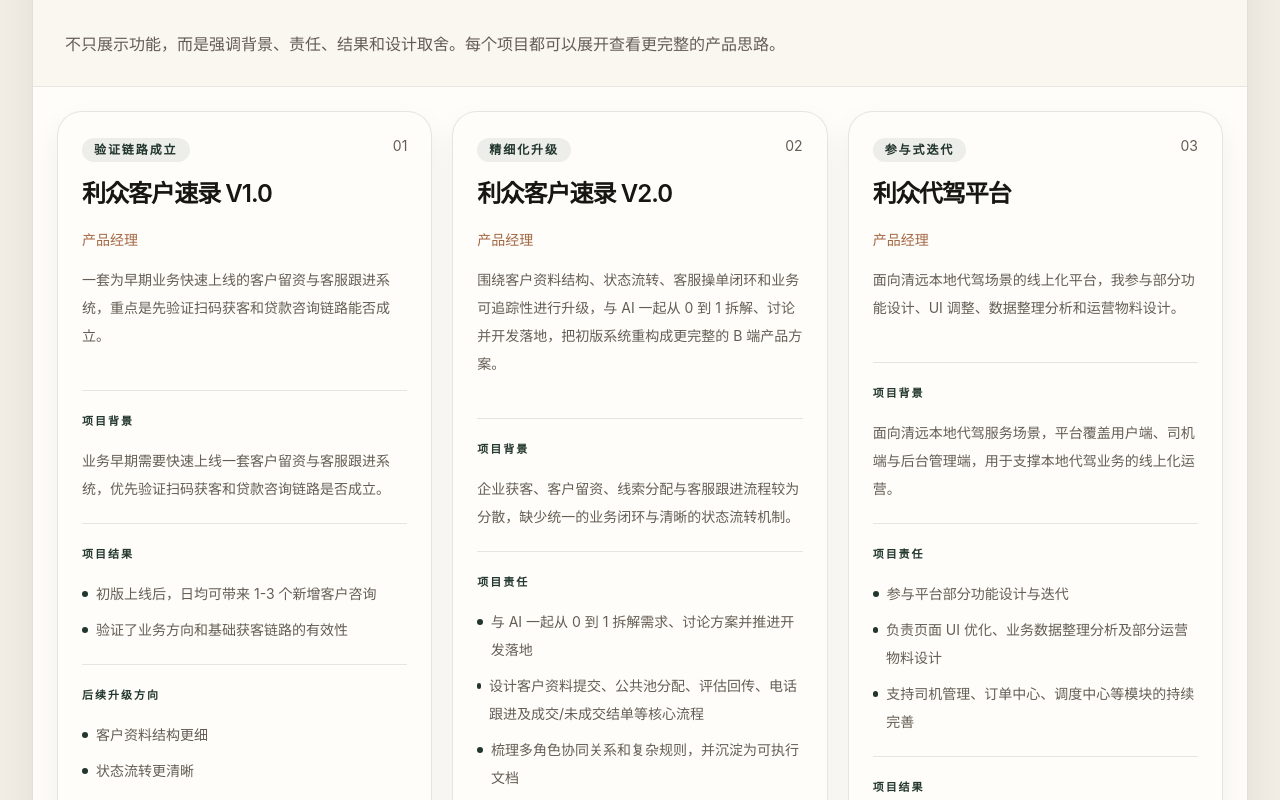
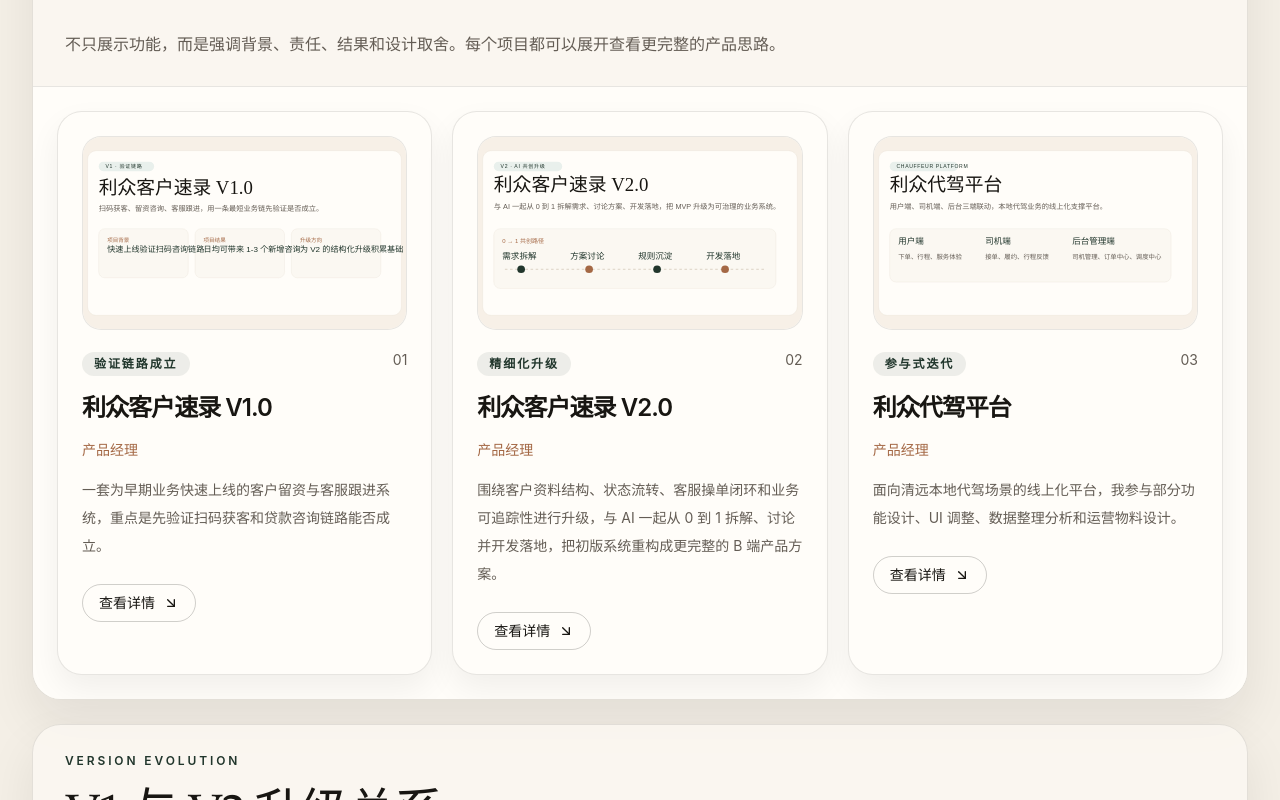
Before and after one commit to zzzgitdx/resume, a React (Vite) app: page / in a window 1280 px wide. Shown: the part 920-1720 px from the top of the page. Built offline with nearby package versions, Linux system fonts and the light colour scheme.

Commit message:
Compact work cards with cover images

```diff
--- a/src/App.tsx
+++ b/src/App.tsx
@@ -709,45 +709,6 @@ function CompareColumn({ label, value, emphasize = false }: { label: string; val
   )
 }
 
-function SummaryMarkdown({ children }: { children: string }) {
-  const blocks = parseSummaryMarkdown(children)
-
-  return (
-    <div className="space-y-3 text-sm leading-7 text-[var(--muted)]">
-      {blocks.map((block, index) => {
-        if (block.type === 'heading') {
-          return (
-            <h4 key={`${block.type}-${index}`} className="mt-5 border-t border-[color:var(--line)] pt-4 text-[11px] font-semibold tracking-[0.18em] text-[var(--accent)] uppercase">
-              {block.text}
-            </h4>
-          )
-        }
-
-        if (block.type === 'list') {
-          return (
-            <ul key={`${block.type}-${index}`} className="space-y-2">
-              {block.items.map((item) => (
-                <li
-                  key={item}
-                  className="flex gap-2 leading-7 text-[var(--muted)] before:mt-[11px] before:h-1.5 before:w-1.5 before:rounded-full before:bg-[var(--accent)] before:content-['']"
-                >
-                  <span>{item}</span>
-                </li>
-              ))}
-            </ul>
-          )
-        }
-
-        return (
-          <p key={`${block.type}-${index}`} className="text-sm leading-7 text-[var(--muted)]">
-            {block.text}
-          </p>
-        )
-      })}
-    </div>
-  )
-}
-
 function ProjectCardContent({
   project,
   index,
@@ -759,9 +720,16 @@ function ProjectCardContent({
   onOpen: (project: Project) => void
   ctaLabel: string
 }) {
+  const cover = project.images[0]
+
   return (
     <>
-      <div className="mb-5 flex items-start justify-between gap-4">
+      {cover ? (
+        <div className="mb-5 overflow-hidden rounded-[1.2rem] border border-[color:var(--line)] bg-[color:var(--surface-strong)]">
+          <img src={cover.src} alt={cover.alt} className="h-44 w-full object-cover md:h-48" />
+        </div>
+      ) : null}
+      <div className="mb-4 flex items-start justify-between gap-4">
         <div>
           <span className="inline-flex rounded-full bg-[color:var(--accent-soft)] px-3 py-1 text-xs font-semibold tracking-[0.16em] text-[var(--accent)] uppercase">
             {project.tag}
@@ -771,10 +739,7 @@ function ProjectCardContent({
         <span className="text-sm text-[var(--muted)]">0{index + 1}</span>
       </div>
       <p className="mb-4 text-sm text-[var(--warm)]">{project.role}</p>
-      <p className="mb-5 text-sm leading-7 text-[var(--muted)]">{project.summary}</p>
-      <div className="prose prose-neutral max-w-none flex-1 text-sm leading-7 prose-headings:mb-2 prose-headings:mt-4 prose-headings:text-base prose-headings:font-semibold prose-headings:text-[var(--text)] prose-p:text-[var(--muted)] prose-li:text-[var(--muted)] dark:prose-invert">
-        <SummaryMarkdown>{project.body}</SummaryMarkdown>
-      </div>
+      <p className="text-sm leading-7 text-[var(--muted)]">{project.summary}</p>
       <button
         type="button"
         onClick={() => onOpen(project)}
@@ -799,42 +764,6 @@ function ContactCard({ icon, label, value }: { icon: React.ReactNode; label: str
   )
 }
 
-function parseSummaryMarkdown(markdown: string) {
-  const blocks: Array<{ type: 'heading'; text: string } | { type: 'paragraph'; text: string } | { type: 'list'; items: string[] }> = []
-  const lines = markdown.split(/\r?\n/)
-  let currentList: string[] = []
 
-  const flushList = () => {
-    if (currentList.length) {
-      blocks.push({ type: 'list', items: currentList })
-      currentList = []
-    }
-  }
-
-  for (const rawLine of lines) {
-    const line = rawLine.trim()
-    if (!line) {
-      flushList()
-      continue
-    }
-
-    if (line.startsWith('### ')) {
-      flushList()
-      blocks.push({ type: 'heading', text: line.slice(4).trim() })
-      continue
-    }
-
-    if (line.startsWith('- ')) {
-      currentList.push(line.slice(2).trim())
-      continue
-    }
-
-    flushList()
-    blocks.push({ type: 'paragraph', text: line })
-  }
-
-  flushList()
-  return blocks
-}
 
 export default App
```
